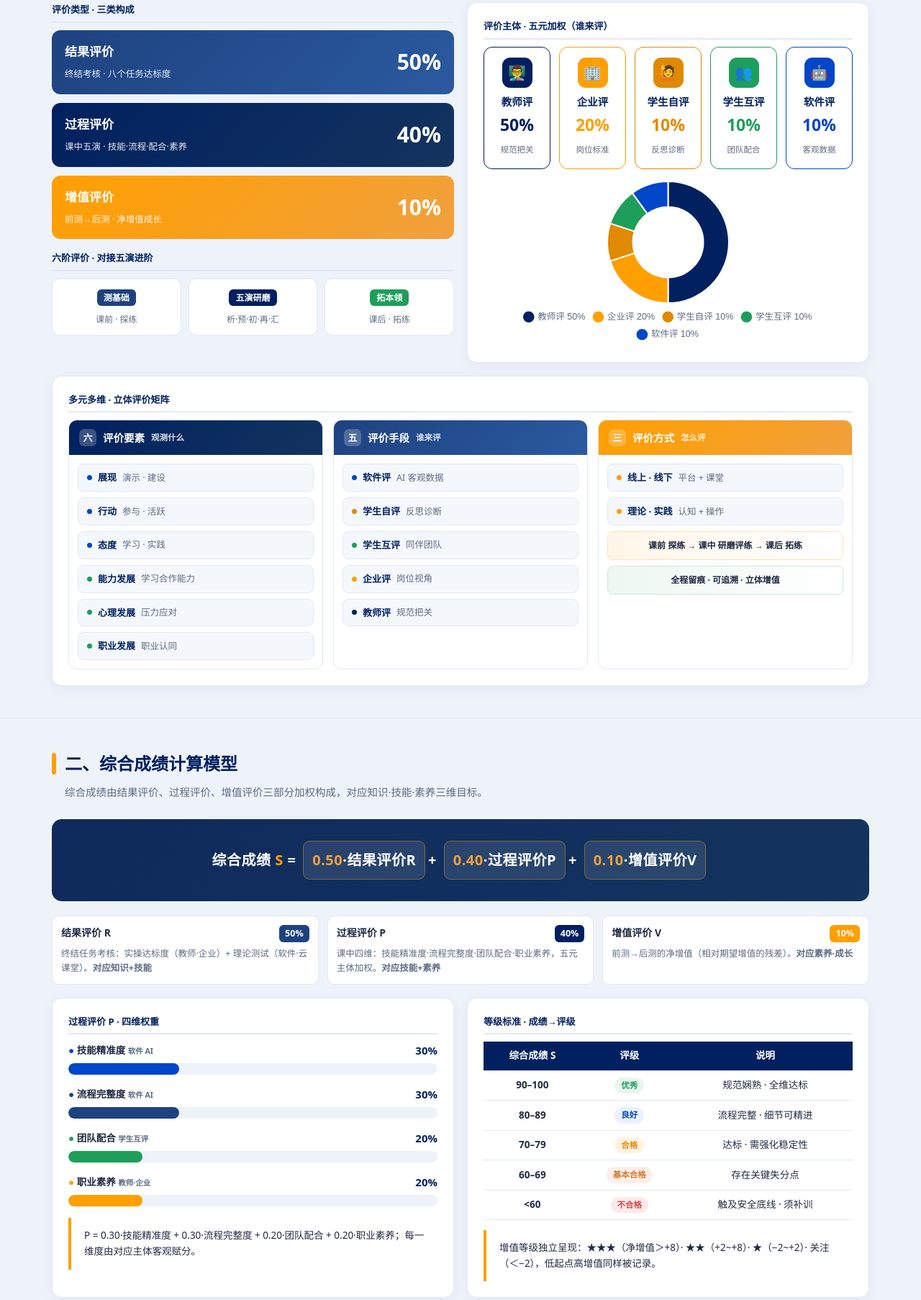
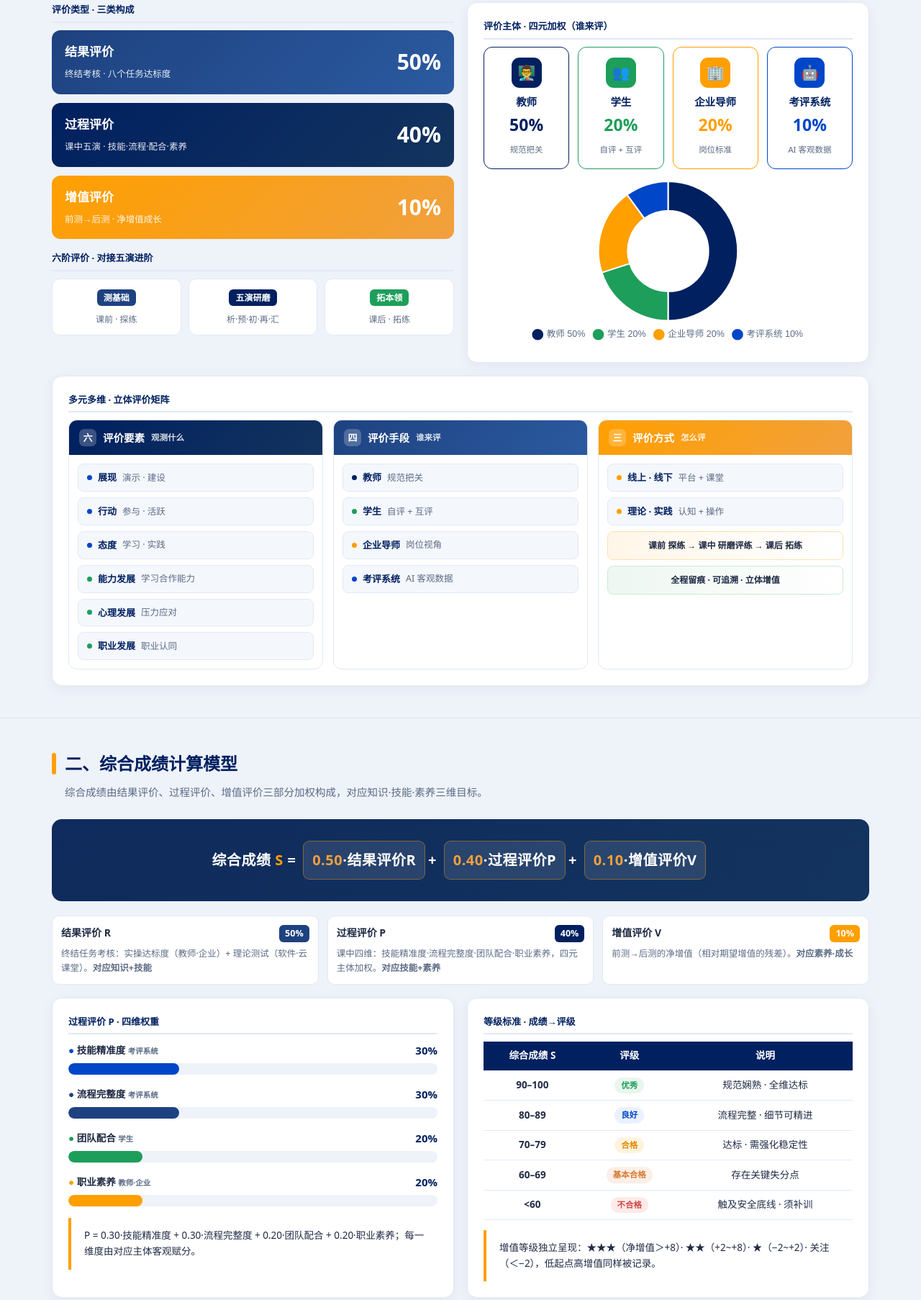
Before and after one commit to zoeyjj15098864828-ai/cabin-eval-app, a plain HTML site: page index.html in a window 1280 px wide. Shown: the part 434-2240 px from the top of the page at 72% size. Drawn offline with Linux system fonts and the light colour scheme.

Commit message:
Add files via upload

```diff
--- a/index.html
+++ b/index.html
@@ -75,7 +75,7 @@ section{padding:44px 0;border-bottom:1px solid rgba(0,32,96,.06)}
 .type-band small{opacity:.9;font-size:12.5px}
 .type-band .pc{font-size:30px;font-weight:800}
 
-.subj-grid{display:grid;grid-template-columns:repeat(5,1fr);gap:12px}
+.subj-grid{display:grid;grid-template-columns:repeat(4,1fr);gap:12px}
 @media(max-width:860px){.subj-grid{grid-template-columns:repeat(2,1fr)}}
 .subj{border-radius:12px;padding:14px 10px;text-align:center;border:1.5px solid var(--line);background:#fff}
 .subj .ic{width:42px;height:42px;border-radius:11px;display:flex;align-items:center;justify-content:center;font-size:20px;margin:0 auto 8px;color:#fff}
@@ -173,7 +173,7 @@ footer b{color:var(--orange2)}
     <h1>客舱应急撤离</h1>
     <p>评价方案与成绩计算模型 · 贯穿课前·课中·课后全过程，多元多维、立体增值的考核评价</p>
     <div class="pill-row">
-      <div class="pill" style="background:#0d3b1f;border-color:#1e9e5b"><b style="color:#4ade80">● 离线可用</b> 无需联网</div><button id="installBtn" class="pill" style="display:none;cursor:pointer;background:#ff9f00;border-color:#ff9f00;color:#002060;font-weight:800">⤓ 安装到设备</button><div class="pill"><b>五元主体</b> 教师·企业·学生自评·互评·软件</div>
+      <div class="pill" style="background:#0d3b1f;border-color:#1e9e5b"><b style="color:#4ade80">● 离线可用</b> 无需联网</div><button id="installBtn" class="pill" style="display:none;cursor:pointer;background:#ff9f00;border-color:#ff9f00;color:#002060;font-weight:800">⤓ 安装到设备</button><div class="pill"><b>四元主体</b> 教师·学生·企业导师·考评系统</div>
       <div class="pill"><b>三类评价</b> 结果·过程·增值</div>
       <div class="pill"><b>六维观测</b> 展现·行动·态度·能力·心理·职业</div>
     </div>
@@ -213,13 +213,12 @@ footer b{color:var(--orange2)}
     </div>
 
     <div class="card">
-      <div class="blockttl" style="margin-top:0">评价主体 · 五元加权（谁来评）</div>
+      <div class="blockttl" style="margin-top:0">评价主体 · 四元加权（谁来评）</div>
       <div class="subj-grid">
-        <div class="subj" style="border-color:#002060"><div class="ic" style="background:#002060">👨‍🏫</div><h5>教师评</h5><div class="w" style="color:#002060">50%</div><small>规范把关</small></div>
-        <div class="subj" style="border-color:#ff9f00"><div class="ic" style="background:#ff9f00">🏢</div><h5>企业评</h5><div class="w" style="color:#ff9f00">20%</div><small>岗位标准</small></div>
-        <div class="subj" style="border-color:#e08a00"><div class="ic" style="background:#e08a00">🙋</div><h5>学生自评</h5><div class="w" style="color:#e08a00">10%</div><small>反思诊断</small></div>
-        <div class="subj" style="border-color:#1e9e5b"><div class="ic" style="background:#1e9e5b">👥</div><h5>学生互评</h5><div class="w" style="color:#1e9e5b">10%</div><small>团队配合</small></div>
-        <div class="subj" style="border-color:#0046c9"><div class="ic" style="background:#0046c9">🤖</div><h5>软件评</h5><div class="w" style="color:#0046c9">10%</div><small>客观数据</small></div>
+        <div class="subj" style="border-color:#002060"><div class="ic" style="background:#002060">👨‍🏫</div><h5>教师</h5><div class="w" style="color:#002060">50%</div><small>规范把关</small></div>
+        <div class="subj" style="border-color:#1e9e5b"><div class="ic" style="background:#1e9e5b">👥</div><h5>学生</h5><div class="w" style="color:#1e9e5b">20%</div><small>自评 + 互评</small></div>
+        <div class="subj" style="border-color:#ff9f00"><div class="ic" style="background:#ff9f00">🏢</div><h5>企业导师</h5><div class="w" style="color:#ff9f00">20%</div><small>岗位标准</small></div>
+        <div class="subj" style="border-color:#0046c9"><div class="ic" style="background:#0046c9">🤖</div><h5>考评系统</h5><div class="w" style="color:#0046c9">10%</div><small>AI 客观数据</small></div>
       </div>
       <div style="height:230px;position:relative;margin-top:16px"><canvas id="subjChart"></canvas></div>
     </div>
@@ -240,13 +239,12 @@ footer b{color:var(--orange2)}
         </div>
       </div>
       <div class="mcol">
-        <div class="mcol-h" style="background:linear-gradient(135deg,#1e4280,#2b5aa0)"><span class="num">五</span>评价手段 <small>谁来评</small></div>
+        <div class="mcol-h" style="background:linear-gradient(135deg,#1e4280,#2b5aa0)"><span class="num">四</span>评价手段 <small>谁来评</small></div>
         <div class="mchips">
-          <div class="mchip"><span class="dot" style="background:#0046c9"></span><b>软件评</b>AI 客观数据</div>
-          <div class="mchip"><span class="dot" style="background:#e08a00"></span><b>学生自评</b>反思诊断</div>
-          <div class="mchip"><span class="dot" style="background:#1e9e5b"></span><b>学生互评</b>同伴团队</div>
-          <div class="mchip"><span class="dot" style="background:#ff9f00"></span><b>企业评</b>岗位视角</div>
-          <div class="mchip"><span class="dot" style="background:#002060"></span><b>教师评</b>规范把关</div>
+          <div class="mchip"><span class="dot" style="background:#002060"></span><b>教师</b>规范把关</div>
+          <div class="mchip"><span class="dot" style="background:#1e9e5b"></span><b>学生</b>自评 + 互评</div>
+          <div class="mchip"><span class="dot" style="background:#ff9f00"></span><b>企业导师</b>岗位视角</div>
+          <div class="mchip"><span class="dot" style="background:#0046c9"></span><b>考评系统</b>AI 客观数据</div>
         </div>
       </div>
       <div class="mcol">
@@ -278,7 +276,7 @@ footer b{color:var(--orange2)}
 
   <div class="legend">
     <div class="li"><div class="tp">结果评价 R<span class="pct" style="background:#1e4280">50%</span></div><p>终结任务考核：实操达标度（教师·企业）+ 理论测试（软件·云课堂）。<b>对应知识+技能</b></p></div>
-    <div class="li"><div class="tp">过程评价 P<span class="pct" style="background:#002060">40%</span></div><p>课中四维：技能精准度·流程完整度·团队配合·职业素养，五元主体加权。<b>对应技能+素养</b></p></div>
+    <div class="li"><div class="tp">过程评价 P<span class="pct" style="background:#002060">40%</span></div><p>课中四维：技能精准度·流程完整度·团队配合·职业素养，四元主体加权。<b>对应技能+素养</b></p></div>
     <div class="li"><div class="tp">增值评价 V<span class="pct" style="background:#ff9f00">10%</span></div><p>前测→后测的净增值（相对期望增值的残差）。<b>对应素养·成长</b></p></div>
   </div>
 
@@ -286,9 +284,9 @@ footer b{color:var(--orange2)}
     <div class="card">
       <div class="blockttl" style="margin-top:0">过程评价 P · 四维权重</div>
       <div class="wbars">
-        <div class="wbar"><div class="wtop"><span><span style="color:#0046c9">●</span> 技能精准度 <span class="wtag">软件 AI</span></span><span class="wp">30%</span></div><div class="wtrack"><div class="wfill" style="width:30%;background:#0046c9"></div></div></div>
-        <div class="wbar"><div class="wtop"><span><span style="color:#1e4280">●</span> 流程完整度 <span class="wtag">软件 AI</span></span><span class="wp">30%</span></div><div class="wtrack"><div class="wfill" style="width:30%;background:#1e4280"></div></div></div>
-        <div class="wbar"><div class="wtop"><span><span style="color:#1e9e5b">●</span> 团队配合 <span class="wtag">学生互评</span></span><span class="wp">20%</span></div><div class="wtrack"><div class="wfill" style="width:20%;background:#1e9e5b"></div></div></div>
+        <div class="wbar"><div class="wtop"><span><span style="color:#0046c9">●</span> 技能精准度 <span class="wtag">考评系统</span></span><span class="wp">30%</span></div><div class="wtrack"><div class="wfill" style="width:30%;background:#0046c9"></div></div></div>
+        <div class="wbar"><div class="wtop"><span><span style="color:#1e4280">●</span> 流程完整度 <span class="wtag">考评系统</span></span><span class="wp">30%</span></div><div class="wtrack"><div class="wfill" style="width:30%;background:#1e4280"></div></div></div>
+        <div class="wbar"><div class="wtop"><span><span style="color:#1e9e5b">●</span> 团队配合 <span class="wtag">学生</span></span><span class="wp">20%</span></div><div class="wtrack"><div class="wfill" style="width:20%;background:#1e9e5b"></div></div></div>
         <div class="wbar"><div class="wtop"><span><span style="color:#ff9f00">●</span> 职业素养 <span class="wtag">教师·企业</span></span><span class="wp">20%</span></div><div class="wtrack"><div class="wfill" style="width:20%;background:#ff9f00"></div></div></div>
       </div>
       <div class="note" style="margin-top:16px">P = 0.30·技能精准度 + 0.30·流程完整度 + 0.20·团队配合 + 0.20·职业素养；每一维度由对应主体客观赋分。</div>
@@ -319,12 +317,12 @@ footer b{color:var(--orange2)}
     <div class="card">
       <div class="blockttl" style="margin-top:0">🎯 结果评价 R <span class="wtag">终结考核 · 权重50%</span></div>
       <div class="field"><div class="lab"><span><span class="src" style="background:#002060">师/企</span> 实操达标度</span><span class="val" id="v_op">88</span></div><input type="range" min="0" max="100" value="88" id="op"></div>
-      <div class="field"><div class="lab"><span><span class="src" style="background:#0046c9">软件</span> 理论测试</span><span class="val" id="v_th">82</span></div><input type="range" min="0" max="100" value="82" id="th"></div>
+      <div class="field"><div class="lab"><span><span class="src" style="background:#0046c9">系统</span> 理论测试</span><span class="val" id="v_th">82</span></div><input type="range" min="0" max="100" value="82" id="th"></div>
 
       <div class="blockttl">📊 过程评价 P · 四维 <span class="wtag">课中五演 · 权重40%</span></div>
-      <div class="field"><div class="lab"><span><span class="src" style="background:#0046c9">软件</span> 技能精准度</span><span class="val" id="v_skill">88</span></div><input type="range" min="0" max="100" value="88" id="skill"></div>
-      <div class="field"><div class="lab"><span><span class="src" style="background:#0046c9">软件</span> 流程完整度</span><span class="val" id="v_flow">90</span></div><input type="range" min="0" max="100" value="90" id="flow"></div>
-      <div class="field"><div class="lab"><span><span class="src" style="background:#1e9e5b">互评</span> 团队配合</span><span class="val" id="v_team">85</span></div><input type="range" min="0" max="100" value="85" id="team"></div>
+      <div class="field"><div class="lab"><span><span class="src" style="background:#0046c9">系统</span> 技能精准度</span><span class="val" id="v_skill">88</span></div><input type="range" min="0" max="100" value="88" id="skill"></div>
+      <div class="field"><div class="lab"><span><span class="src" style="background:#0046c9">系统</span> 流程完整度</span><span class="val" id="v_flow">90</span></div><input type="range" min="0" max="100" value="90" id="flow"></div>
+      <div class="field"><div class="lab"><span><span class="src" style="background:#1e9e5b">学生</span> 团队配合</span><span class="val" id="v_team">85</span></div><input type="range" min="0" max="100" value="85" id="team"></div>
       <div class="field"><div class="lab"><span><span class="src" style="background:#002060">师/企</span> 职业素养</span><span class="val" id="v_prof">86</span></div><input type="range" min="0" max="100" value="86" id="prof"></div>
 
       <div class="blockttl">📈 增值评价 V · 前测/后测 <span class="wtag">全程 · 权重10%</span></div>
@@ -496,8 +494,8 @@ window.addEventListener("load",()=>{
   Chart.defaults.maintainAspectRatio=false;
 
   new Chart(document.getElementById("subjChart"),{type:"doughnut",
-    data:{labels:["教师评 50%","企业评 20%","学生自评 10%","学生互评 10%","软件评 10%"],
-      datasets:[{data:[50,20,10,10,10],backgroundColor:["#002060","#ff9f00","#e08a00","#1e9e5b","#0046c9"],borderWidth:2,borderColor:"#fff"}]},
+    data:{labels:["教师 50%","学生 20%","企业导师 20%","考评系统 10%"],
+      datasets:[{data:[50,20,20,10],backgroundColor:["#002060","#1e9e5b","#ff9f00","#0046c9"],borderWidth:2,borderColor:"#fff"}]},
     options:{plugins:{legend:{position:"bottom",labels:{font:{size:12.5},padding:12,boxWidth:14,usePointStyle:true,pointStyle:"circle"}}},cutout:"58%"}});
 
   radarChart=new Chart(document.getElementById("radar"),{type:"radar",
```
